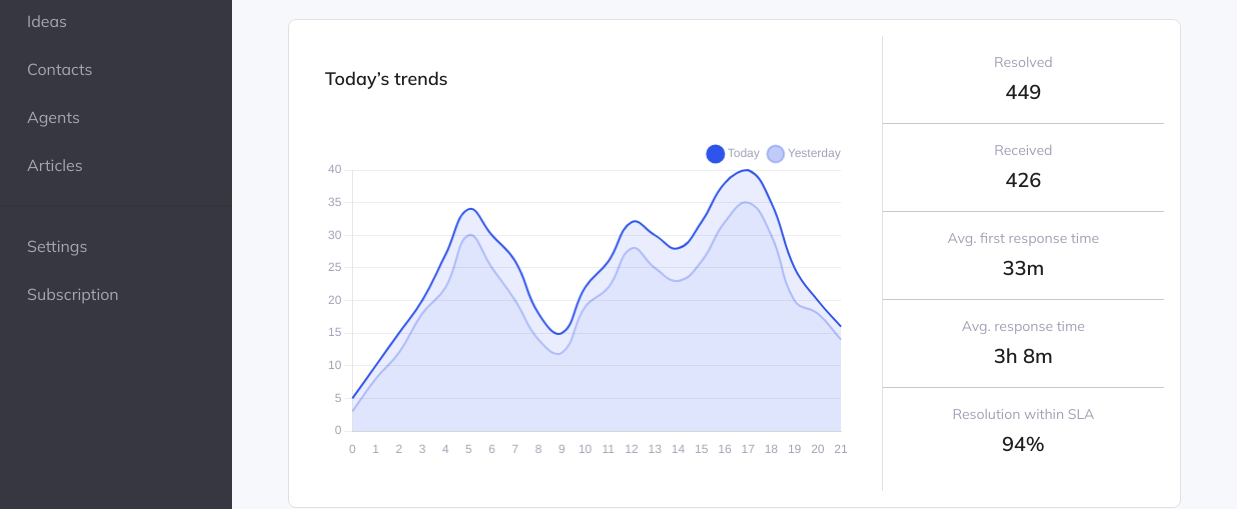
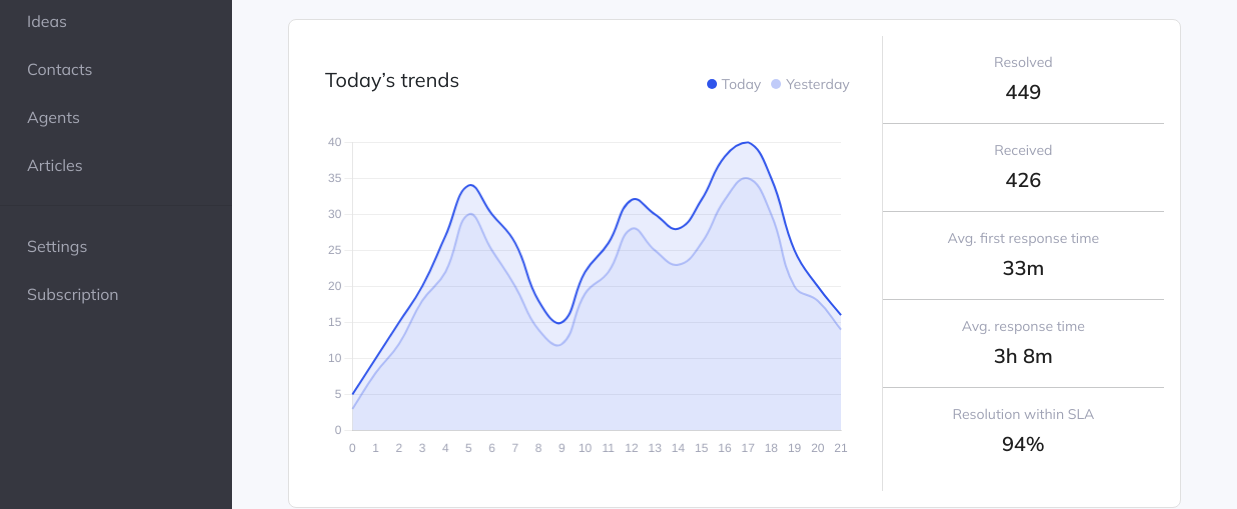
Before and after one commit to mudlbum/bootstrap, a website: page public/index.html in a window 1280 px wide. Shown: the part 269-778 px from the top of the page, 43-1280 px from the left. Drawn offline with nearby package versions, Linux system fonts and the light colour scheme.

Commit message:
updated again

```diff
--- a/public/index.html
+++ b/public/index.html
@@ -132,7 +132,13 @@
           <div class="row d-flex align-items-stretch">
             <!-- Chart Column -->
             <div class="col-md-8 d-flex flex-column chart-column">
+              <div class="chart-header d-flex justify-content-between align-items-center">
                 <h5 class="card-title">Today’s trends</h5>
+                <div class="chart-legend">
+                  <span class="legend-item"><i class="legend-dot today"></i> Today</span>
+                  <span class="legend-item"><i class="legend-dot yesterday"></i> Yesterday</span>
+                </div>
+              </div>
               <div class="chart-container flex-grow-1">
                 <canvas id="trendChart"></canvas>
               </div>
@@ -314,10 +320,7 @@
     },
     plugins: {
       legend: {
-            display: true,
-            labels: { usePointStyle: true, color: "#9fa2b4" },
-            position: "top",
-            align: "end"
+        display: false // 🚨 DISABLE DEFAULT LEGEND
       },
       tooltip: {
         backgroundColor: "#fff",
--- a/src/scss/style.scss
+++ b/src/scss/style.scss
@@ -301,12 +301,39 @@ body {
   padding: 0rem;
   font-family: 'Mulish', sans-serif;
 
-  h5 {
-    margin-bottom: 1rem;
-    font-size: 1.125rem;
-    font-weight: 600;
-    color: #1f1f1f;
-    padding: 1rem;  // Adjust padding as needed
+  .chart-header {
+    display: flex;
+    justify-content: space-between;
+    align-items: center;
+    padding: 1rem;
+  }
+
+  .chart-legend {
+    display: flex;
+    gap: 10px;
+  }
+
+  .legend-item {
+    font-size: 0.875rem;
+    color: #9fa2b4;
+    display: flex;
+    align-items: center;
+  }
+
+  .legend-dot {
+    width: 10px;
+    height: 10px;
+    border-radius: 50%;
+    display: inline-block;
+    margin-right: 5px;
+  }
+
+  .today {
+    background-color: rgba(47, 84, 235, 1);
+  }
+
+  .yesterday {
+    background-color: rgba(47, 84, 235, 0.3);
   }
   .chart-column {
     padding: 1rem;  // Adjust padding as needed
```
Also changed, not shown: public/assets/css/style.css, 1 other file. Lines whose indentation alone changed are shown as unchanged.
